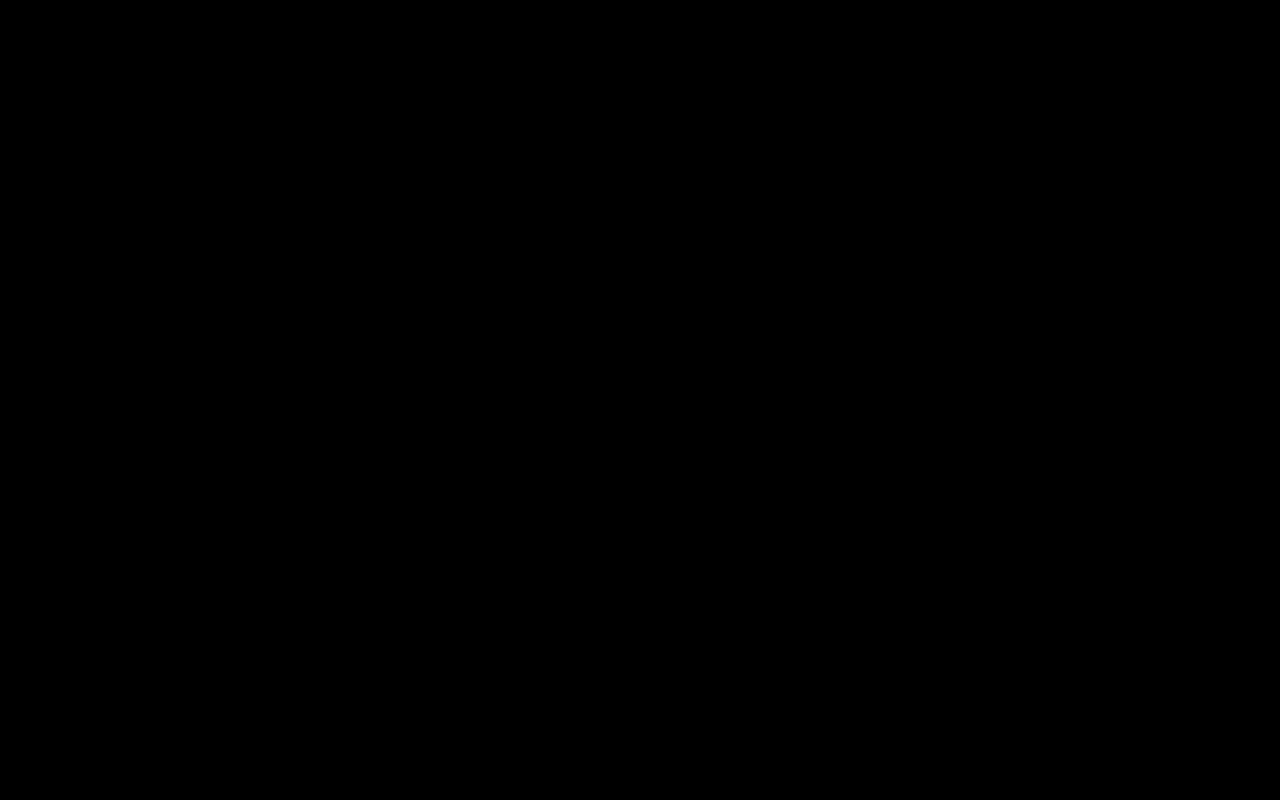
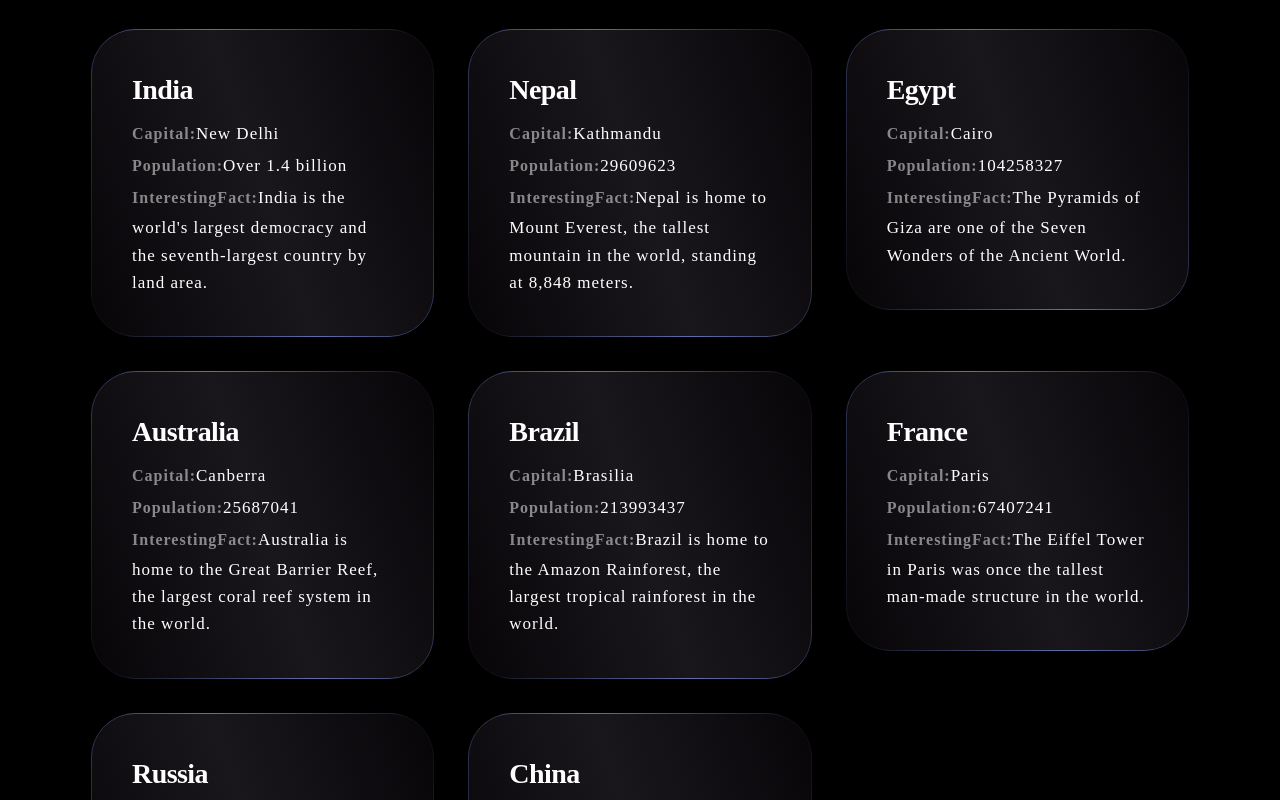
Before and after one commit to mittalayush07/Country_explorer, a React (Vite) app: page / in a window 1280 px wide. Shown: the part 760-1560 px from the top of the page. Before the commit the page ends 800 px from the top, so only its background shows below. Built offline with nearby package versions, Linux system fonts and the light colour scheme.

Commit message:
added the functionality in contact page

```diff
--- /dev/null
+++ b/src/API/countryData.json
@@ -0,0 +1,58 @@
+[
+  {
+     "id": 1,
+    "countryName": "India",
+    "capital": "New Delhi",
+    "population": "Over 1.4 billion",
+    "interestingFact": "India is the world's largest democracy and the seventh-largest country by land area."
+  },
+  {
+    "id": 2,
+    "countryName": "Nepal",
+    "capital": "Kathmandu",
+    "population": 29609623,
+    "interestingFact": "Nepal is home to Mount Everest, the tallest mountain in the world, standing at 8,848 meters."
+  },
+  {
+    "id": 3,
+    "countryName": "Egypt",
+    "capital": "Cairo",
+    "population": 104258327,
+    "interestingFact": "The Pyramids of Giza are one of the Seven Wonders of the Ancient World."
+  },
+  {
+    "id": 4,
+    "countryName": "Australia",
+    "capital": "Canberra",
+    "population": 25687041,
+    "interestingFact": "Australia is home to the Great Barrier Reef, the largest coral reef system in the world."
+  },
+  {
+    "id": 5,
+    "countryName": "Brazil",
+    "capital": "Brasilia",
+    "population": 213993437,
+    "interestingFact": "Brazil is home to the Amazon Rainforest, the largest tropical rainforest in the world."
+  },
+  {
+    "id": 6,
+    "countryName": "France",
+    "capital": "Paris",
+    "population": 67407241,
+    "interestingFact": "The Eiffel Tower in Paris was once the tallest man-made structure in the world."
+  },
+  {
+    "id": 7,
+    "countryName": "Russia",
+    "capital": "Moscow",
+    "population": 1324216107,
+    "interestingFact": "Russia is the largest country in the world by area, covering more than 17 million square kilometers."
+  },
+  {
+    "id": 8,
+    "countryName": "China",
+    "capital": "Beijing",
+    "population": 1444216107,
+    "interestingFact": "The Great Wall of China is visible from space on rare occasions."
+  }
+]
--- a/src/App.css
+++ b/src/App.css
@@ -77,7 +77,7 @@
 /* Layout  */
 
 .container {
-  max-width: 100rem;
+  max-width: 110rem;
   margin: auto;
 }
 
@@ -512,7 +512,7 @@
 --------------- */
 
 .section-contact {
-  margin: 9.6rem auto;
+  margin: 6rem auto;
 
   & hr {
     border-color: rgba(255, 255, 255, 0.6);
--- /dev/null
+++ b/src/components/UI/HeroSection.jsx
@@ -0,0 +1,24 @@
+import { FaLongArrowAltRight } from "react-icons/fa"
+
+export const HeroSection = ()=>{
+    return (
+        <main className="hero-section main">
+                    <div className="container grid grid-two-cols">
+                        <div className="hero-content">
+                            <h1 className="heading-xl">
+                                Explore the World, One country at a Time.
+                            </h1>
+                            <p className="paragraph">
+                                Discover the history, culture, and beauty of even nation. Sort, search, and filter through countries to find the details you need.
+                            </p>
+                            <button className="btn btn-darken btn-inline bg-white-box">
+                                Start Exploring <FaLongArrowAltRight />
+                            </button>
+                        </div>
+                        <div className="hero-image">
+                            <img src="/images/world.png" alt="world is beautiful" className="banner-image"/>
+                        </div>
+                    </div>
+                </main>
+    )
+}
--- a/src/pages/About.jsx
+++ b/src/pages/About.jsx
@@ -1,3 +1,38 @@
+import countryFacts from "../API/countryData.json"
+
 export const About = ()=>{
-    return <h1>About page</h1>
+    return (
+        <section className="section-about container">
+            <h2 className="container-title">
+                Here are some Interesting Facts
+                <br />
+                we're Proud of
+            </h2>
+            <div className="gradient-cards">
+                {
+                    countryFacts.map((curElem)=>{
+                        return (
+                            <div className="card" key={curElem.id}>
+                                <div className="container-card bg-blue-box">
+                                    <p className="card-title">{curElem.countryName}</p>
+                                    <p>
+                                        <span className="card-description">Capital:</span>
+                                        {curElem.capital}
+                                    </p>
+                                    <p>
+                                        <span className="card-description">Population:</span>
+                                        {curElem.population}
+                                    </p>
+                                    <p>
+                                        <span className="card-description">InterestingFact:</span>
+                                        {curElem.interestingFact}
+                                    </p>
+                                </div>
+                            </div>
+                        )
+                    })
+                }
+            </div>
+        </section>
+    )
 }
--- a/src/pages/Contact.jsx
+++ b/src/pages/Contact.jsx
@@ -1,3 +1,20 @@
-export const Contact = ()=>{
-    return <h1>Contact page</h1>
+export const Contact = () => {
+    const handleFormSubmit = (formData)=>{
+        const formInputData = Object.fromEntries(formData.entries());
+        console.log(formInputData);
+    }
+
+    return (
+        <section className="section-contact">
+            <h2 className="container-title">Contact Us</h2>
+            <div className="container contact-wrapper">
+                <form action={handleFormSubmit}>
+                    <input type="text" required autoComplete="false" placeholder="Enter your name" name="username" />
+                    <input type="email" required autoComplete="false" placeholder="Enter your email" name="email" className="form-control" />
+                    <textarea className="form-control" rows="10" placeholder="Enter your message" name="message" required autoComplete="false"></textarea>
+                    <button type="submit">Send</button>
+                </form>
+            </div>
+        </section>
+    )
 }
--- a/src/pages/Home.jsx
+++ b/src/pages/Home.jsx
@@ -1,24 +1,12 @@
-import { FaLongArrowAltRight } from "react-icons/fa"
 
-export const Home = ()=>{
+import { HeroSection } from "../components/UI/HeroSection"
+import { About } from "./About"
+
+export const Home = () => {
     return (
-        <main className="hero-section main">
-            <div className="container grid grid-two-cols">
-                <div className="hero-content">
-                    <h1 className="heading-xl">
-                        Explore the World, One country at a Time.
-                    </h1>
-                    <p className="paragraph">
-                        Discover the history, culture, and beauty of even nation. Sort, search, and filter through countries to find the details you need.
-                    </p>
-                    <button className="btn btn-darken btn-inline bg-white-box">
-                        Start Exploring <FaLongArrowAltRight />
-                    </button>
-                </div>
-                <div className="hero-image">
-                    <img src="/images/world.png" alt="world is beautiful" className="banner-image"/>
-                </div>
-            </div>
-        </main>
+        <>
+            <HeroSection />
+            <About />
+        </>
     )
 }
```
